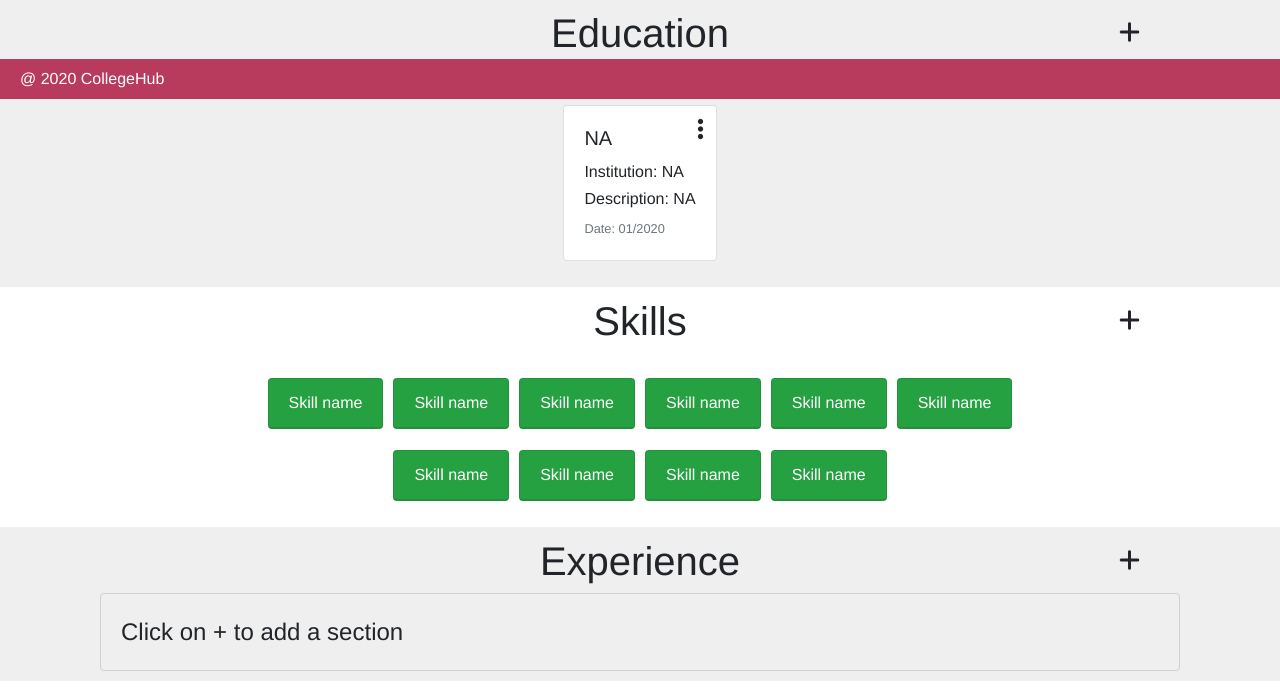
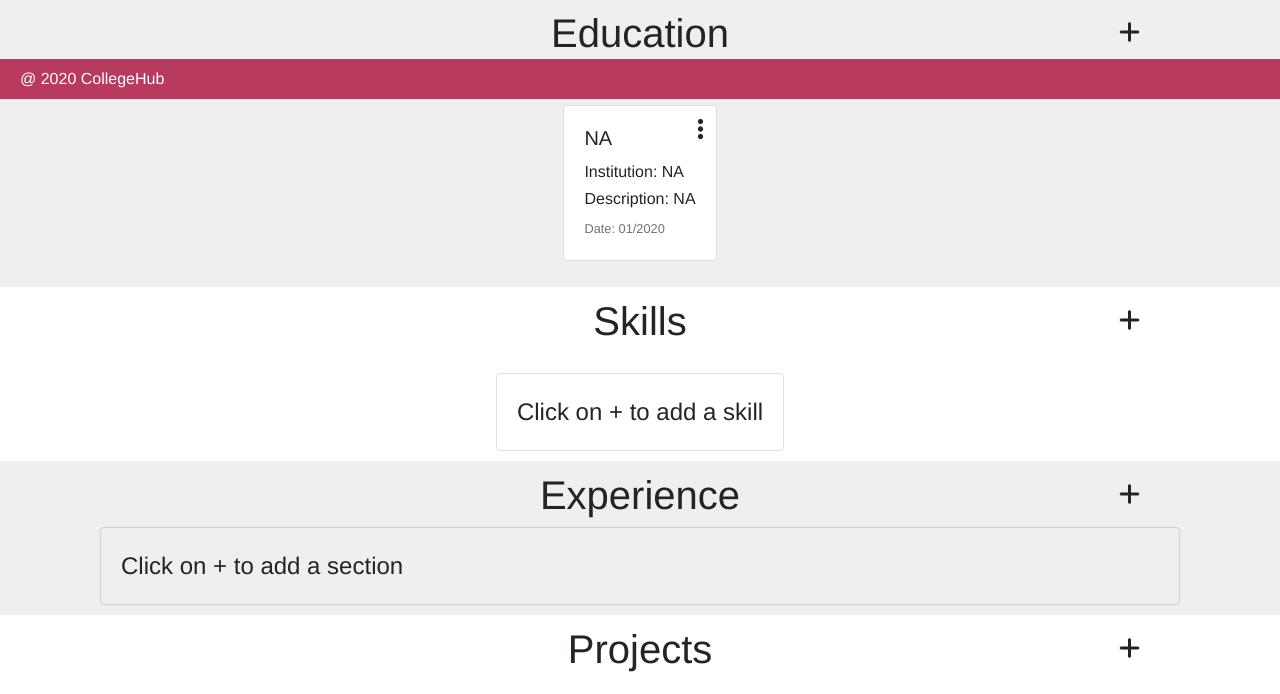
Before and after one commit to CSE-Courses/course-project-a9-collegehub, a Django app: a page that uses cse442_project/collegeHub/templates/collegeHub/index.html in a window 1280 px wide. Shown: the part 701-1395 px from the top of the page. Run offline with Django 3.2, Linux system fonts and the light colour scheme; data comes from the database, SQL or seed files in the repository; both versions use the stored data as it was after the commit; some libraries are stand-ins or nearby versions.

Commit message:
Issue #97, Issue #98, Issue #99, Issue #100, Issue #101: Completed the skills user story. Created the skill model. Created the skills form, created the view to create a skill through a django form. Skills are displayed on a reloaded page by use of the django template engine. Skills are dynamically added in real time through use of javascript

```diff
--- a/cse442_project/collegeHub/admin.py
+++ b/cse442_project/collegeHub/admin.py
@@ -1,5 +1,5 @@
 from django.contrib import admin
-from collegeHub.models import Section, Specific, Experiences, User, UserProfile, Education
+from collegeHub.models import Section, Specific, Experiences, User, UserProfile, Education, Skill
 
 # Register your models here.
 # admin.site.register(User)
@@ -8,3 +8,4 @@ admin.site.register(Section)
 admin.site.register(Specific)
 admin.site.register(UserProfile)
 admin.site.register(Education)
+admin.site.register(Skill)
--- a/cse442_project/collegeHub/forms.py
+++ b/cse442_project/collegeHub/forms.py
@@ -2,7 +2,7 @@ from django import forms
 from .models import Specific
 from django.contrib.auth import get_user_model
 from django.contrib.auth.forms import UserCreationForm
-from .models import Specific, Section, Education
+from .models import Specific, Section, Education, Skill
 
 
 class SectionForm(forms.ModelForm):
@@ -48,3 +48,9 @@ class EducationForm(forms.ModelForm):
     class Meta:
         model = Education
         fields = ('institution', 'certification_name', 'description', 'month', 'year')
+
+
+class SkillForm(forms.ModelForm):
+    class Meta:
+        model = Skill
+        fields = ('name', )
--- a/cse442_project/collegeHub/models.py
+++ b/cse442_project/collegeHub/models.py
@@ -42,8 +42,16 @@ class Experiences(models.Model):
         return self.profile.__str__()
 
 
+class Skill(models.Model):
+    name = models.CharField(default='', max_length=30)
+    profile = models.ForeignKey(UserProfile, on_delete=models.CASCADE, related_name='skill', null=True, blank=True)
+
+    def __str__(self):
+        return self.profile.__str__() + ':  ' + self.name
+
+
 class Section(models.Model):
-    name = models.CharField(default='Section', max_length=30)
+    name = models.CharField(default='', max_length=30)
     experiences = models.ForeignKey(Experiences, on_delete=models.CASCADE, related_name='section', null=True)
 
     def __str__(self):
--- a/cse442_project/collegeHub/templates/collegeHub/index.html
+++ b/cse442_project/collegeHub/templates/collegeHub/index.html
@@ -125,7 +125,7 @@
             <div class="section-heading">
                 <h1>About</h1>
             </div>
-            <p>Lorem ipsum dolor sit amet, consectetur adipiscing elit.
+            <p> Lorem ipsum dolor sit amet, consectetur adipiscing elit.
                 Vivamus viverra quis mauris sed tempus. A elit.
             </p>
         </section>
@@ -191,76 +191,38 @@
             <div class="ellipse-container">
                 <button type="button" data-toggle="modal" data-target="#skills_add_card" class="option-button"> <i class="fas fa-plus"></i></button>
             </div>
-{#            <div class="modal fade" id="skills_rename_section" tabindex="-1" aria-labelledby="skills_rename_sectionLabel" aria-hidden="true">#}
-{#                <div class="modal-dialog">#}
-{#                    <div class="modal-content">#}
-{#                        <div class="modal-header">#}
-{#                            <h5 class="modal-title" id="skills_rename_sectionLabel">Rename Section</h5>#}
-{#                            <button type="button" class="close" data-dismiss="modal" aria-label="Close">#}
-{#                                <span aria-hidden="true">&times;</span>#}
-{#                            </button>#}
-{#                        </div>#}
-{#                        <div class="modal-body">#}
-{#                            <form onsubmit="return false">#}
-{#                                <div class="form-group">#}
-{#                                    <label for="skills_new_name">New Name</label>#}
-{#                                    <input type="text" class="form-control" id="skills_new_name" aria-describedby="emailHelp">#}
-{#                                </div>#}
-{#                                <button data-dismiss="modal"  type="submit" class="btn btn-primary" onclick="rename_section('skills-heading-text','skills_new_name')">Rename</button>#}
-{#                            </form>#}
-{#                        </div>#}
-{##}
-{#                    </div>#}
-{#                </div>#}
-{#            </div>#}
+
+
             <div class="modal fade" id="skills_add_card" tabindex="-1" aria-labelledby="skills_add_cardLabel" aria-hidden="true">
                 <div class="modal-dialog">
                     <div class="modal-content">
                         <div class="modal-header">
-                            <h5 class="modal-title" id="skills_add_cardLabel">Add Skills card</h5>
+                            <h5 class="modal-title" id="skills_add_cardLabel">Add Skill card</h5>
                             <button type="button" class="close" data-dismiss="modal" aria-label="Close">
                                 <span aria-hidden="true">&times;</span>
                             </button>
                         </div>
                         <div class="modal-body">
-                           <h1> special form</h1>
+
+                           <form method="post" id="skill-form">
+                                {% csrf_token %}
+                                <div class="form-group">
+                                    <label for="id_position" class="col-form-label"> Skill Name: </label>
+                                        {{ skillForm.name }}
+                                </div>
+                                <button type="submit" class="btn btn-primary">Add</button>
+                            </form>
+
                         </div>
 
                     </div>
                 </div>
             </div>
+
             <div id="skills-container">
-                <div class="card text-white bg-success mb-3" style="max-width: 18rem;">
-                    <div class="card-header">Skill name</div>
-                </div>
-                <div class="card text-white bg-success mb-3" style="max-width: 18rem;">
-                    <div class="card-header">Skill name</div>
-                </div>
-                <div class="card text-white bg-success mb-3" style="max-width: 18rem;">
-                    <div class="card-header">Skill name</div>
-                </div>
-                <div class="card text-white bg-success mb-3" style="max-width: 18rem;">
-                    <div class="card-header">Skill name</div>
-                </div>
-                <div class="card text-white bg-success mb-3" style="max-width: 18rem;">
-                    <div class="card-header">Skill name</div>
-                </div>
-                <div class="card text-white bg-success mb-3" style="max-width: 18rem;">
-                    <div class="card-header">Skill name</div>
-                </div>
-                <div class="card text-white bg-success mb-3" style="max-width: 18rem;">
-                    <div class="card-header">Skill name</div>
-                </div>
-                <div class="card text-white bg-success mb-3" style="max-width: 18rem;">
-                    <div class="card-header">Skill name</div>
-                </div>
-                <div class="card text-white bg-success mb-3" style="max-width: 18rem;">
-                    <div class="card-header">Skill name</div>
-                </div>
-                <div class="card text-white bg-success mb-3" style="max-width: 18rem;">
-                    <div class="card-header">Skill name</div>
-                </div>
+                {% include 'collegeHub/skills.html' %}
             </div>
+
         </section>
         <section id="experience">
             <div class="section-heading">
@@ -731,7 +693,32 @@ function submitEducationHandler(e){
     })
 }
 
+    const skillForm = document.getElementById('skill-form');
 
+    skillForm.addEventListener("submit", submitSkillHandler);
+    function submitSkillHandler(e){
+        e.preventDefault();
+        $.ajax({
+            type: 'POST',
+            url: '{% url 'create-skill' pk=user_profile.pk %}',
+            data: $("#skill-form").serialize(),
+            dataType: 'json',
+            success: function (response) {
+                if(!response.fail){
+
+                    try {
+                        document.getElementById('no-skill').remove();
+                    }catch {}
+
+                    var skill = '<div class="card text-white bg-success mb-3" style="max-width: 18rem;">\n' +
+                        '        <div class="card-header">'+ response.name +'</div>\n    </div>';
+
+                    $("#skills-container").append(skill);
+
+                }
+            }
+        })
+    }
 </script>
 </body>
 
--- /dev/null
+++ b/cse442_project/collegeHub/templates/collegeHub/skills.html
@@ -0,0 +1,13 @@
+{% if user_profile.skill.count == 0 %}
+        <li style="background-color: transparent; font-size: 24px" class="card" id="no-skill">
+              <div class="card-body">
+                    Click on + to add a skill
+              </div>
+        </li>
+{% endif %}
+
+{% for skill in user_profile.skill.all %}
+    <div class="card text-white bg-success mb-3" style="max-width: 18rem;">
+        <div class="card-header">{{skill.name}}</div>
+    </div>
+{% endfor %}
--- a/cse442_project/collegeHub/urls.py
+++ b/cse442_project/collegeHub/urls.py
@@ -12,6 +12,7 @@ urlpatterns = [
     path('section/<int:pk>', views.create_section, name='create-section'),
     path('specific/<int:pk>', views.create_specific, name='create-specific'),
     path('education/<int:pk>', views.create_education, name='create-education'),
+    path('skill/<int:pk>', views.create_skill, name='create-skill'),
     path('profile/', views.profile, name='profile'),
     # path('register/', views.register, name='register'),
     path('specific', views.passer, name='specific-url'),
--- a/cse442_project/collegeHub/views.py
+++ b/cse442_project/collegeHub/views.py
@@ -9,7 +9,7 @@ from django.views.generic import TemplateView, ListView, DetailView, FormView
 from django.urls import reverse, reverse_lazy
 from collegeHub import models
 
-from .forms import SignupForm, SpecificForm, SectionForm, EducationForm
+from .forms import SignupForm, SpecificForm, SectionForm, EducationForm, SkillForm
 from .models import UserProfile, Experiences, Education
 from django.shortcuts import redirect
 from django.http import HttpResponse
@@ -233,6 +233,7 @@ class Index(DetailView):
         context['sectionForm'] = SectionForm()
         context['specificForm'] = SpecificForm()
         context['educationForm'] = EducationForm()
+        context['skillForm'] = SkillForm()
         return context
 
 
@@ -240,6 +241,25 @@ class Index(DetailView):
 #     userProfile = models.UserProfile.objects.get(username=username)
 #     context = {'user_profile': userProfile, 'experience': userProfile.experience}
 #     return render(template_name='collegeHub/index.html', context=context)
+
+
+def create_skill(request, pk):
+    if request.method == 'POST':
+        form = SkillForm(request.POST, request.FILES)
+        if form.is_valid():
+
+            skill_name = form.data.get('name')
+            new_skill = form.save()
+
+            user_profile = get_object_or_404(models.UserProfile, pk=pk)
+            new_skill.profile = user_profile
+            new_skill.save()
+
+            return JsonResponse({'name': skill_name, 'fail': False, 'skill_pk': new_skill.pk}, status=200)
+        else:
+            return JsonResponse({'fail': True}, status=200)
+    else:
+        return
 
 
 class Home(TemplateView):
```
Also changed, not shown: cse442_project/collegeHub/templates/collegeHub/specific.html (deleted, +0 -10 lines), cse442_project/collegeHub/tests.py (+30 -1 lines), cse442_project/collegeHub/migrations/0016_auto_20201030_0301.py (added), cse442_project/collegeHub/migrations/0017_auto_20201030_0333.py (added), cse442_project/db.sqlite3.
